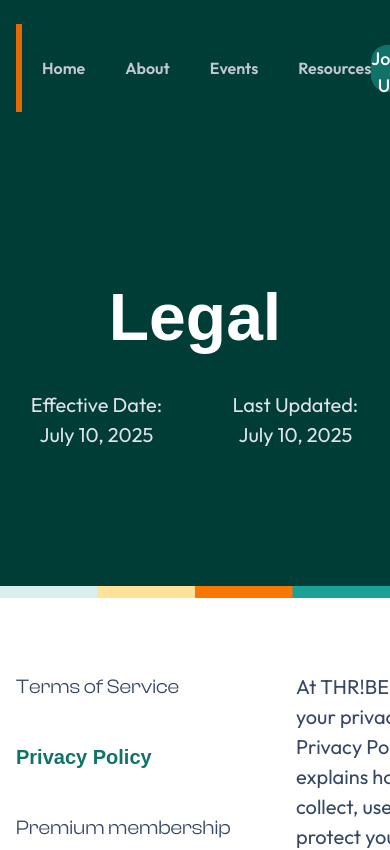
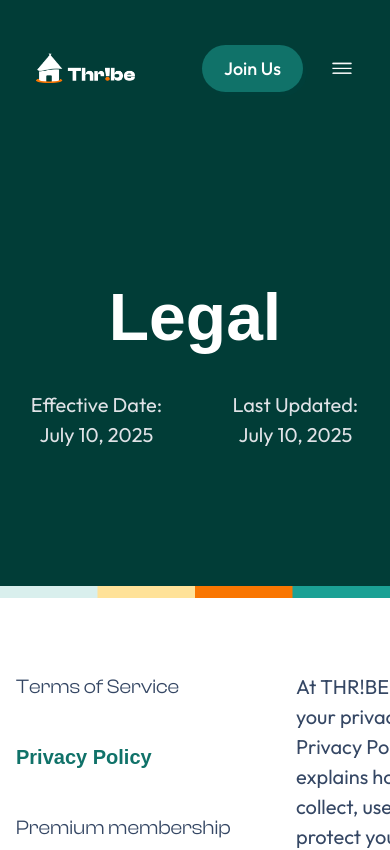
Before and after one commit to chiaka1996/thribes, a Next.js app: page /legal/privacy-policy in a window 390 px wide. Shown: the top 850 px of the page. Built offline with nearby package versions, Linux system fonts and the light colour scheme; a web font is replaced by a local one.

Commit message:
working on the legal page

```diff
--- a/src/app/components/collaborate.jsx
+++ b/src/app/components/collaborate.jsx
@@ -37,7 +37,7 @@ const Collaborate = () => {
                 </div>
 
                  <div className="rounded-[16px] sm:rounded-[40px] border border-[#E8CD8A] bg-[#FFF1D0] p-[24px] sm:p-[40px] min-h-full sm:min-h-[653px] w-full sm:w-[600px] mx-auto">
-                  <div className="relative  w-full h-[373px] rounded-[20px] mx-auto bg-[#D3D7DA]">
+                  <div className="relative  w-full h-[213px] sm:h-[373px] rounded-[20px] mx-auto bg-[#D3D7DA]">
                     <Image src="/img/build3.png" fill alt="build with thribe community" className="object-center rounded-[20px]" />
                   </div>
                   <div className="mt-[16px] sm:mt-[24px] space-y-[13px] sm:space-y-[24px] text-[#0A1A18]">
--- a/src/app/components/navigation2.jsx
+++ b/src/app/components/navigation2.jsx
@@ -5,8 +5,8 @@ import Button from "./Button";
 const NavigationBar = () => {
     return(
         <div className="w-full px-[16px] md:px-[20px] py-[24px]">
-        <nav className="tracking-[3%] leading-[150%] max-w-[1248px] mx-auto h-[88px] flex justify-between items-center px-[20px] md:px-[32px]  border border-l-[6px] border-t-0 border-r-[0] border-b-[0] border-l-[#E36A02]">
-            <div className="relative w-[119px] h-[36px]">
+        <nav className="tracking-[3%] leading-[150%] max-w-[1248px] mx-auto h-[88px] flex justify-between items-center px-[20px] md:px-[32px]  border border-l-0 md:border-l-[6px] border-t-0 border-r-[0] border-b-[0] border-l-[#E36A02]">
+            <div className="relative w-[99px] md:w-[119px] h-[30px] md:h-[36px]">
             <Image
              src="/img/white-logo.png"
              alt="thribe community logo"
@@ -15,14 +15,19 @@ const NavigationBar = () => {
              />
              </div>
 
-             <div className="flex flex-row justify-between text-[16px] text-[#C2C7D0] font-[600] items-center space-x-[40px]">
+             <div className="hidden md:block flex flex-row justify-between text-[16px] text-[#C2C7D0] font-[600] items-center space-x-[40px]">
                 <Link href="/">Home</Link>
                  <Link href="/about">About</Link>
                   <Link href="/events">Events</Link>
                    <Link href="#">Resources</Link>
              </div>
 
-                <Button name="Join Us" classname="w-[141px] bg-[#107269]"/>
+               <div className="flex w-[152px] justify-between items-center">
+                <Button name="Join Us" classname="w-[101px] h-[47px] md:w-[141px] bg-[#107269]"/>
+                <div className="relative w-[24px] h-[24px]">
+                <Image src="/img/open_menu_white.png" fill alt="thribe community menu option" className="object-center md:hidden shrink-0" />
+                </div>
+                </div>
         </nav>
         </div>
     )
--- a/src/app/legal/layout.js
+++ b/src/app/legal/layout.js
@@ -9,7 +9,7 @@ export const metadata = {
 
 export default function RootLayout({ children }) {
   return (
-        <main>
+        <main className="overflow-x-none">
             <section className="bg-[#013D37]">
                 <NavigationBar />
                 <div className="max-w-[1248px] mx-auto px-[16px] md:px-[20px] xl:px-0 pt-[148px] pb-[136px] text-center space-y-[40px]">
```
Also changed, not shown: public/img/open_menu_white.png (added).
